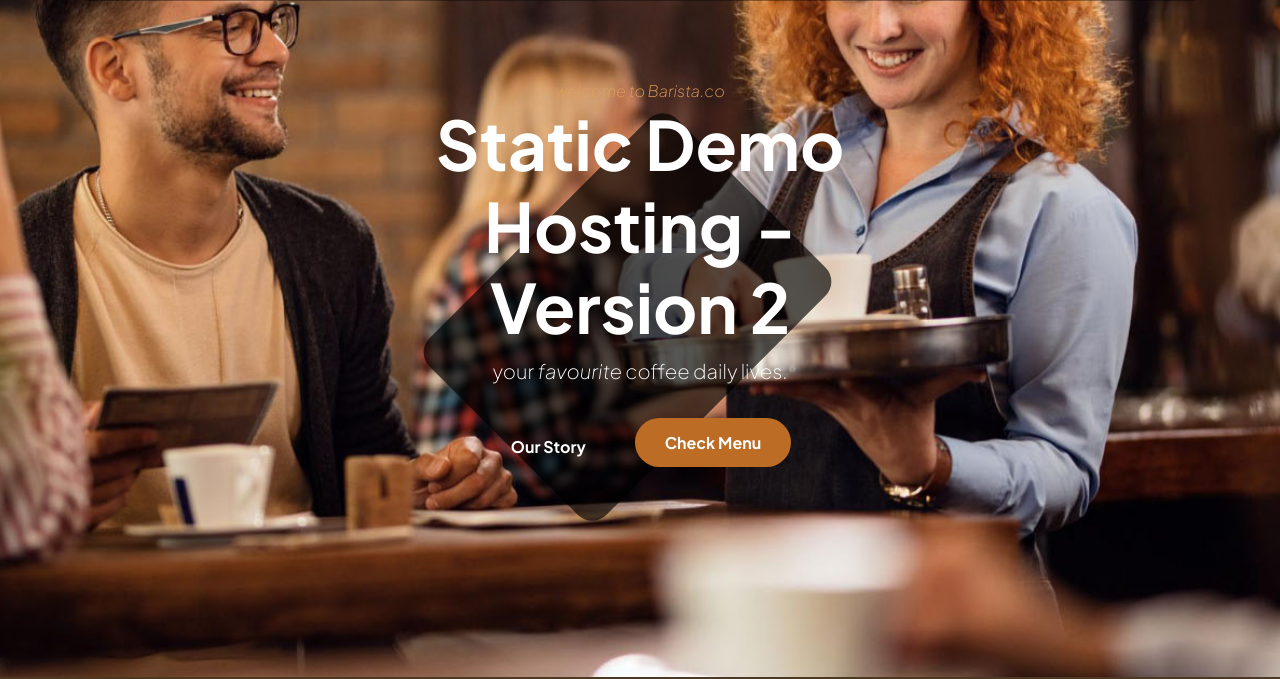
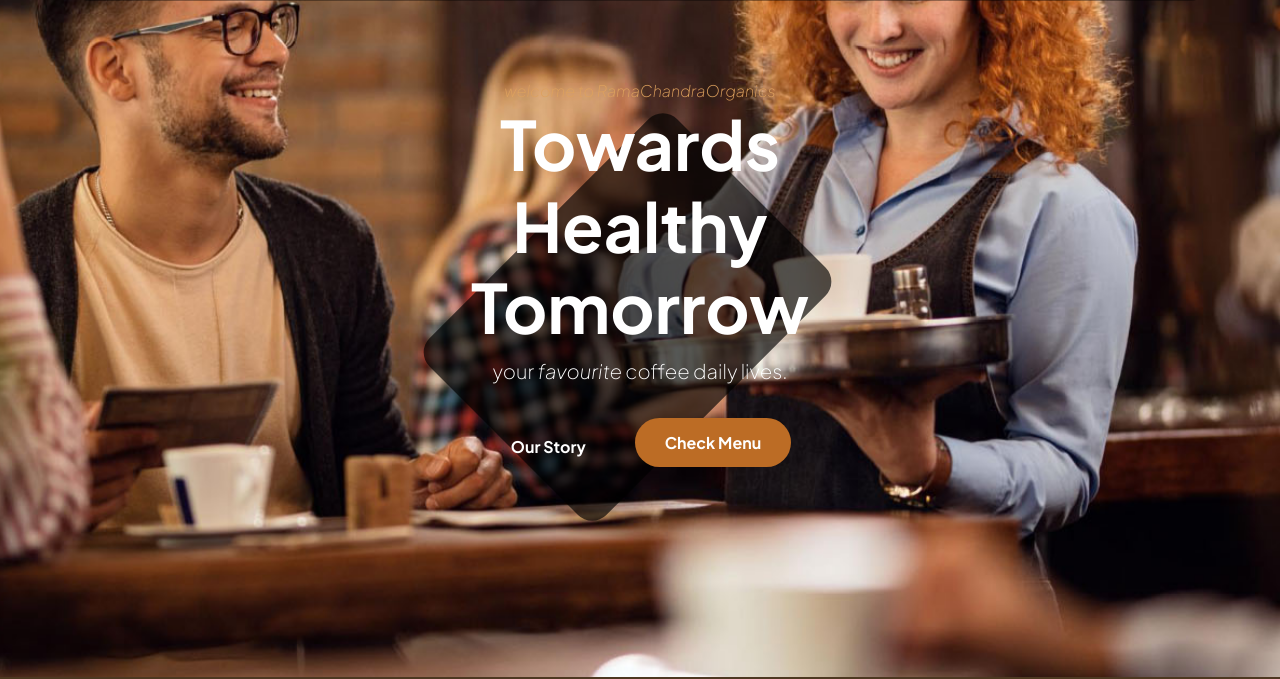
Before and after one commit to kiranvemuri055/Project1-StaticRepo, a plain HTML site: page index.html in a window 1280 px wide. Shown: the part 123-802 px from the top of the page. Drawn offline with Linux system fonts and the light colour scheme.

Commit message:
Update index.html

```diff
--- a/index.html
+++ b/index.html
@@ -7,7 +7,7 @@
         <meta name="description" content="">
         <meta name="author" content="">
 
-        <title>Barista Cafe - Demo Static Hosting</title>
+        <title>RamaChandraOrganics</title>
 
         <!-- CSS FILES -->
         <link rel="preconnect" href="https://fonts.googleapis.com">
@@ -89,9 +89,9 @@ Bootstrap 5 HTML CSS Template
                         <div class="row align-items-center">
 
                             <div class="col-lg-6 col-12 mx-auto">
-                                <em class="small-text">welcome to Barista.co</em>
+                                <em class="small-text">welcome to RamaChandraOrganics</em>
 
-                                <h1>Static Demo Hosting - Version 2</h1>
+                                <h1>Towards Healthy Tomorrow</h1>
 
                                 <p class="text-white mb-4 pb-lg-2">
                                     your <em>favourite</em> coffee daily lives.
```
